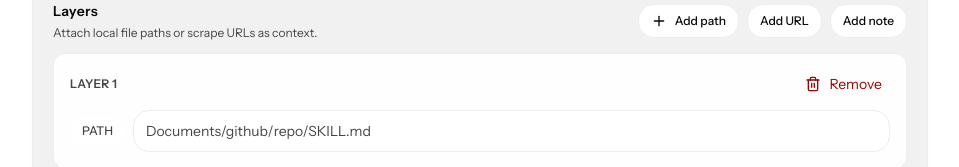
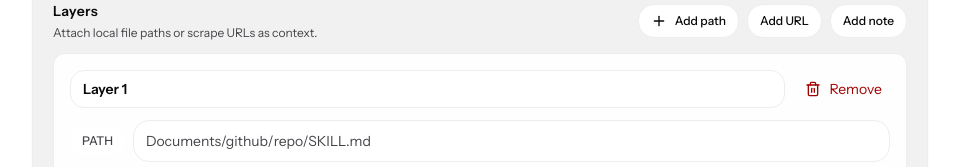
Before and after one commit to davisgary/context-layers, a Next.js app: page / in a window 1280 px wide. Shown: the part 120-287 px from the top of the page, without its empty margins (160-1119 px from the left). Built offline with nearby package versions, Linux system fonts and the light colour scheme; no server answers.

Commit message:
#12 Update layer label entries

```diff
--- a/app/page.tsx
+++ b/app/page.tsx
@@ -6,7 +6,7 @@ import remarkGfm from "remark-gfm";
 import { FiArrowUp, FiPlus, FiChevronDown, FiLoader, FiTrash2 } from "react-icons/fi";
 import Footer from "../components/Footer";
 
-type LayerEntry = { kind: "path" | "url" | "note"; value: string };
+type LayerEntry = { kind: "path" | "url" | "note"; value: string; label?: string };
 
 type Note = { id: string; title: string; body: string; createdAt: number };
 
@@ -82,7 +82,8 @@ function sanitizeStoredEntries(raw: string | null): LayerEntry[] | null {
     const kind = record.kind === "url" ? "url" : record.kind === "note" ? "note" : "path";
     const value = typeof record.value === "string" ? record.value.trim() : "";
     if (!value) return null;
-    return { kind: kind as LayerEntry["kind"], value };
+    const label = typeof record.label === "string" ? record.label.trim() : undefined;
+    return { kind: kind as LayerEntry["kind"], value, label };
   });
 }
 
@@ -176,18 +177,18 @@ export default function Home() {
       // fallback to legacy keys (paths then urls)
       const paths = sanitizeStoredLayers(localStorage.getItem(LAYER_STORAGE_KEY)) || [];
       const urls = sanitizeStoredUrls(localStorage.getItem(URL_STORAGE_KEY)) || [];
-      const merged: LayerEntry[] = [];
-      merged.push(...paths.map((p) => ({ kind: "path" as const, value: p.path })));
-      merged.push(...urls.map((u) => ({ kind: "url" as const, value: u.url })));
+  const merged: LayerEntry[] = [];
+  merged.push(...paths.map((p, i) => ({ kind: "path" as const, value: p.path, label: p.label ?? layerName(i) })));
+  merged.push(...urls.map((u, i) => ({ kind: "url" as const, value: u.url, label: u.label ?? undefined })));
       if (merged.length > 0) {
         setLayers(merged);
         return;
       }
 
       // seed a single empty path entry when there are no saved entries
-      setLayers([{ kind: "path", value: "" }]);
+      setLayers([{ kind: "path", value: "", label: layerName(0) }]);
     } catch {
-      setLayers([{ kind: "path", value: "" }]);
+      setLayers([{ kind: "path", value: "", label: layerName(0) }]);
     }
   }, []);
 
@@ -220,15 +221,15 @@ export default function Home() {
   // removed addLayer (use addPathLayer/addUrlLayer/addNoteLayer instead)
 
   function addPathLayer() {
-    setLayers((prev) => [...prev, { kind: "path", value: "" }]);
+    setLayers((prev) => [...prev, { kind: "path", value: "", label: layerName(prev.filter(l=>l.kind==='path').length) }]);
   }
 
   function addUrlLayer() {
-    setLayers((prev) => [...prev, { kind: "url", value: "" }]);
+    setLayers((prev) => [...prev, { kind: "url", value: "", label: undefined }]);
   }
 
   function addNoteLayer() {
-    setLayers((prev) => [...prev, { kind: "note", value: "" }]);
+    setLayers((prev) => [...prev, { kind: "note", value: "", label: undefined }]);
   }
 
   function removeLayer(index: number) {
@@ -360,7 +361,7 @@ export default function Home() {
       .map((layer) => {
         const value = layer.value.trim();
         if (!value) return null;
-        const label = layerName(pathCount);
+        const label = (typeof layer.label === "string" && layer.label.trim().length > 0) ? layer.label : layerName(pathCount);
         pathCount += 1;
         return { path: value, label };
       })
@@ -372,7 +373,8 @@ export default function Home() {
         const value = layer.value.trim();
         if (!value) return null;
         urlCount += 1;
-        return { url: value, label: `URL ${urlCount}` };
+        const label = (typeof layer.label === "string" && layer.label.trim().length > 0) ? layer.label : `URL ${urlCount}`;
+        return { url: value, label };
       })
       .filter((u): u is { url: string; label: string } => !!u);
 
@@ -387,11 +389,13 @@ export default function Home() {
         const found = notes.find((n) => n.id === value);
         if (found) {
           noteCount += 1;
-          return { id: found.id, title: found.title, body: found.body, label: found.title || `Note ${noteCount}` };
+          const label = (typeof layer.label === "string" && layer.label.trim().length > 0) ? layer.label : (found.title || `Note ${noteCount}`);
+          return { id: found.id, title: found.title, body: found.body, label };
         }
         // fallback: if layer contains unsaved body, send as temporary note
-        noteCount += 1;
-        return { id: `unsaved-${i}-${Date.now()}`, title: "Unsaved note", body: value, label: `Note ${noteCount}` };
+  noteCount += 1;
+  const label = (typeof layer.label === "string" && layer.label.trim().length > 0) ? layer.label : `Note ${noteCount}`;
+  return { id: `unsaved-${i}-${Date.now()}`, title: "Unsaved note", body: value, label };
       })
       .filter((n) => n !== null) as { id: string; title: string; body: string; label?: string }[];
 
@@ -525,7 +529,12 @@ export default function Home() {
                       layers.map((layer, index) => (
                         <div key={index} className="space-y-3 rounded-xl border border-muted bg-background/90 p-4">
                           <div className="flex items-center justify-between gap-3">
-                            <div className="text-xs font-semibold uppercase tracking-wide text-muted-foreground">{layerName(index)}</div>
+                            <input
+                              aria-label={`Layer ${index + 1} title`}
+                              value={layer.label ?? layerName(index)}
+                              onChange={(e) => updateLayer(index, "label", e.target.value)}
+                              className="w-full rounded-md border border-muted bg-background px-3 py-2 text-sm font-semibold text-foreground placeholder:text-muted-foreground"
+                            />
                             <button
                               type="button"
                               onClick={() => removeLayer(index)}
```
